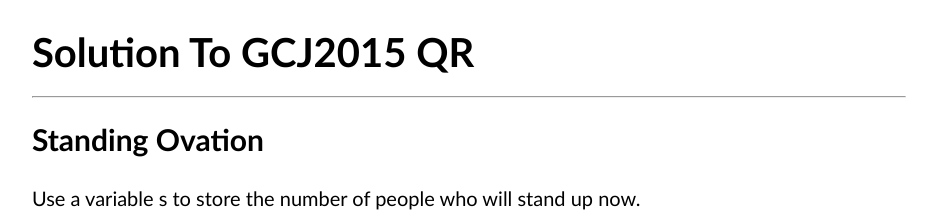
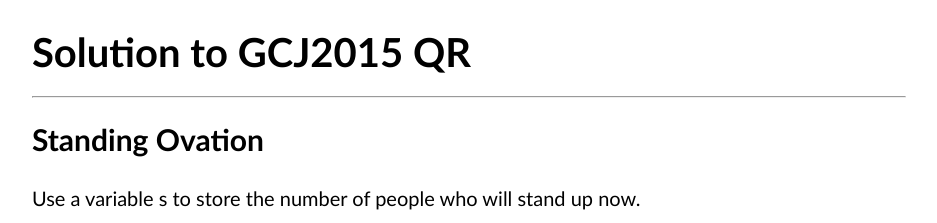
Before and after one commit to baihacker/main, a Jekyll site: the page built from docs/_posts/2015-04-11-Solution_to_GCJ2015_QR.html, in a window 1280 px wide. Shown: the top 223 px of the page, without its empty margins (171-1108 px from the left). Built offline with Jekyll 4.4.1, drawn with Linux system fonts in a browser that asks for light colours.

```diff
--- a/docs/_posts/2014-04-04-About-Me.html
+++ b/docs/_posts/2014-04-04-About_me.html
@@ -1,6 +1,6 @@
 ---
 layout: default
-title: Baihacker
+title: About me
 ---
 
 <h2>{{ page.title }}</h2>
--- a/docs/_posts/2014-04-14-Solution-To-GCJ2014-QR.html
+++ b/docs/_posts/2014-04-14-Solution_to_GCJ2014_QR.html
@@ -1,6 +1,6 @@
 ---
 layout: default
-title: Solution To GCJ2014 QR
+title: Solution to GCJ2014 QR
 categories: [gcj]
 ---
 
--- a/docs/_posts/2014-04-26-Solution-To-GCJ2014-R1A.html
+++ b/docs/_posts/2014-04-26-Solution_to_GCJ2014_R1A.html
@@ -1,6 +1,6 @@
 ---
 layout: default
-title: Solution To GCJ2014 R1A
+title: Solution to GCJ2014 R1A
 categories: [gcj]
 ---
 
--- a/docs/_posts/2015-04-11-Solution-To-GCJ2015-QR.html
+++ b/docs/_posts/2015-04-11-Solution_to_GCJ2015_QR.html
@@ -1,6 +1,6 @@
 ---
 layout: default
-title: Solution To GCJ2015 QR
+title: Solution to GCJ2015 QR
 categories: [gcj]
 ---
 
--- a/docs/_posts/2015-04-18-Solution-To-GCJ2015-R1A.html
+++ b/docs/_posts/2015-04-18-Solution_to_GCJ2015_R1A.html
@@ -1,6 +1,6 @@
 ---
 layout: default
-title: Solution To GCJ2015 R1A
+title: Solution to GCJ2015 R1A
 categories: [gcj]
 ---
 
```
Also changed, not shown: docs/_posts/2020-04-07-Prefix-sum_of_multiplicative_function_powerful_number_sieving.md (renamed from docs/_posts/2020-04-07-Compute-the-prefix-sum-by-powerful-number-sieving.md, +1 -1 lines), docs/_posts/2020-04-07-Comments_on_two_counting_formulas.md (renamed from docs/_posts/2020-04-07-Comments-on-two-counting-formulas.md), docs/_posts/2020-04-08-Markdown_test.md (renamed from docs/_posts/2020-04-08-Markdown-Test.md).
